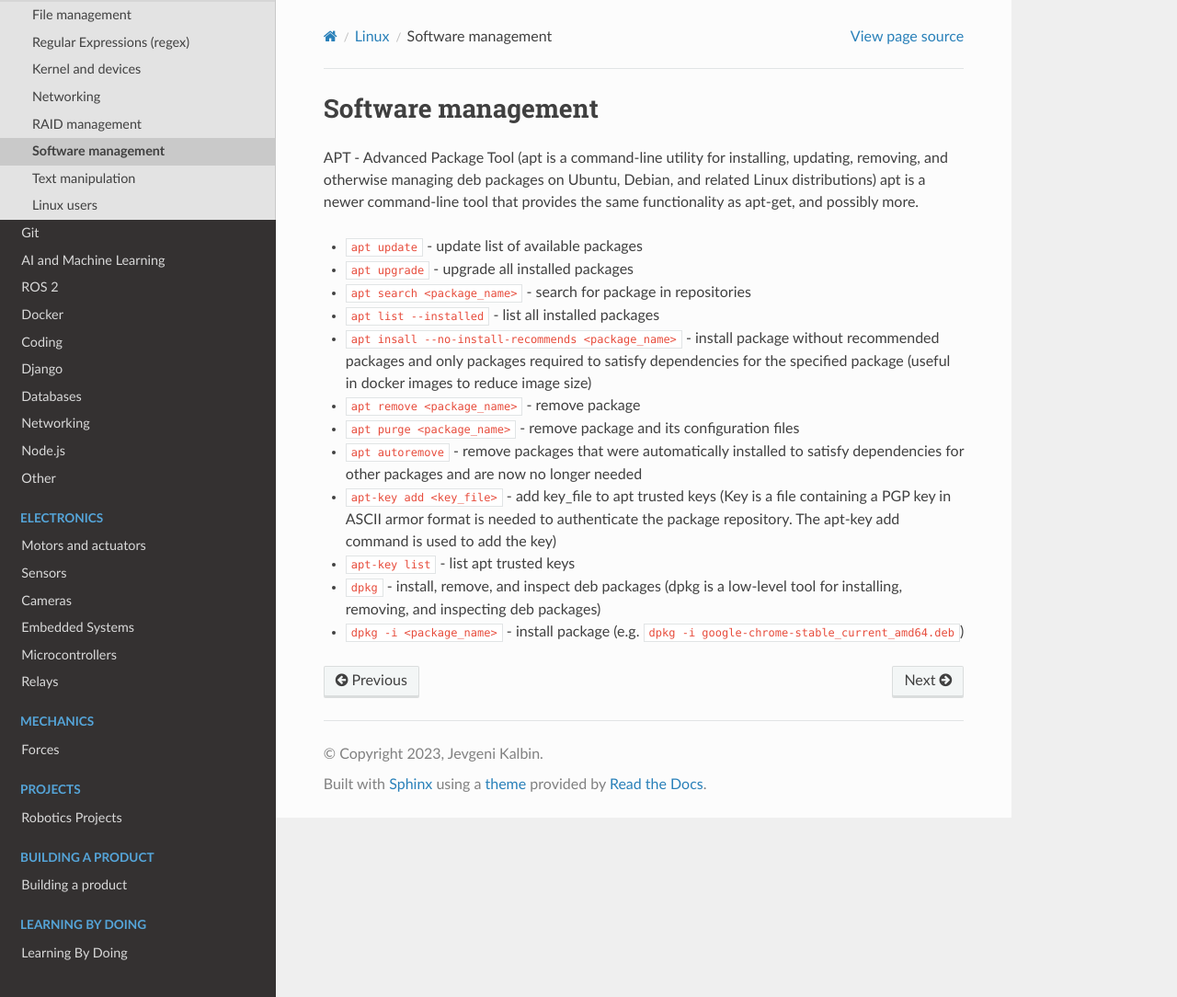
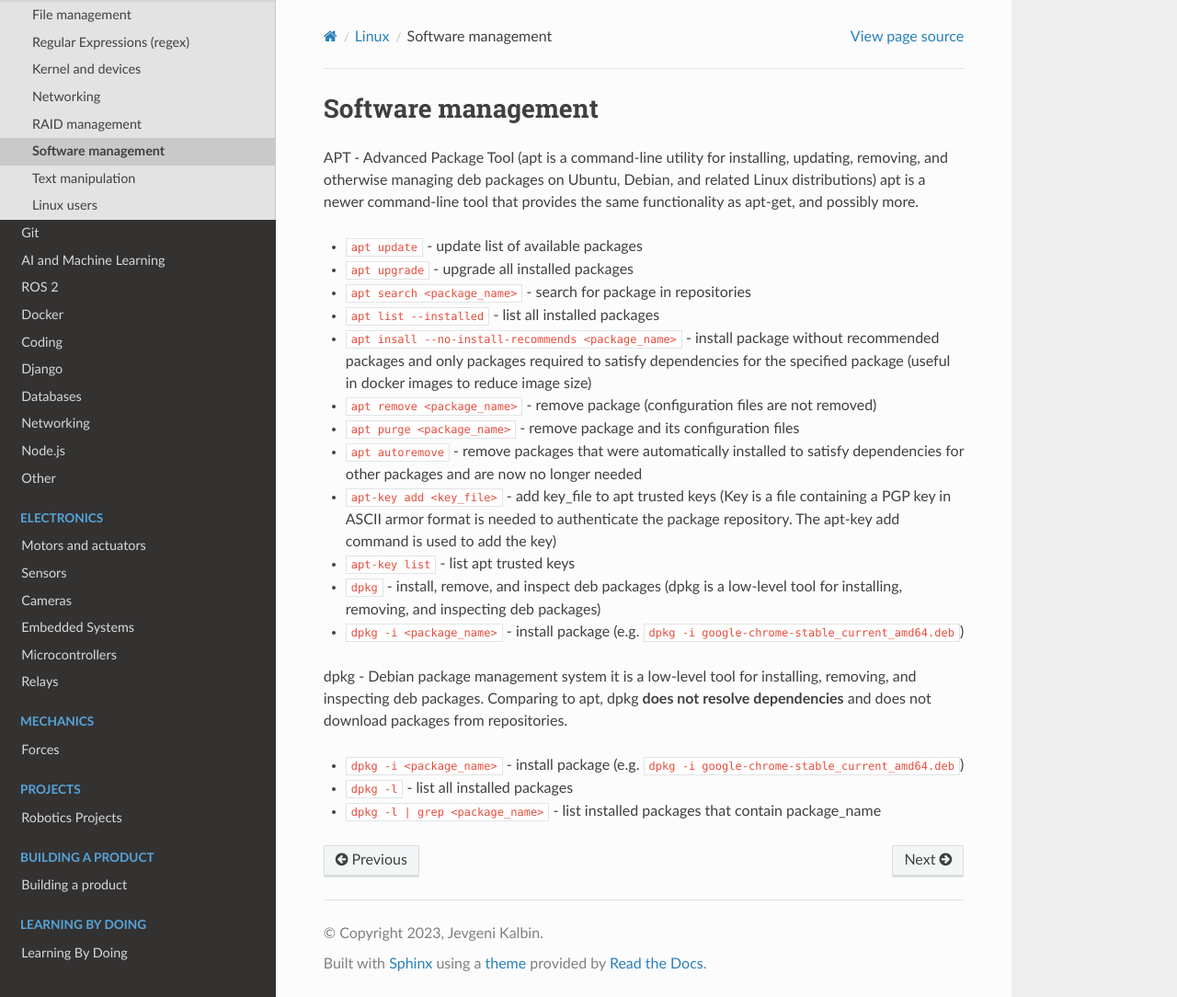
Before and after one commit to jevgenik/manuals, a Sphinx documentation site: the page built from source/files/software/linux/software_management.rst, in a window 1280 px wide and 1084 px high. Shown: the whole window at 92% size. Built offline with Sphinx 7.4.7 and the Read the Docs theme 2.0.0, drawn with Linux system fonts in a browser that asks for light colours.

Commit message:
linux software management

```diff
--- a/source/files/software/linux/software_management.rst
+++ b/source/files/software/linux/software_management.rst
@@ -17,7 +17,7 @@ the same functionality as apt-get, and possibly more.
 * ``apt insall --no-install-recommends <package_name>`` - install package without recommended packages and only packages
   required to satisfy dependencies for the specified package (useful in docker images to reduce image size)
 
-* ``apt remove <package_name>`` - remove package
+* ``apt remove <package_name>`` - remove package (configuration files are not removed)
 
 * ``apt purge <package_name>`` - remove package and its configuration files
 
@@ -32,3 +32,14 @@ the same functionality as apt-get, and possibly more.
 * ``dpkg`` - install, remove, and inspect deb packages (dpkg is a low-level tool for installing, removing, and inspecting deb packages)
 
 * ``dpkg -i <package_name>`` - install package (e.g. ``dpkg -i google-chrome-stable_current_amd64.deb``)
+
+
+dpkg - Debian package management system
+it is a low-level tool for installing, removing, and inspecting deb packages.
+Comparing to apt, dpkg **does not resolve dependencies** and does not download packages from repositories.
+
+* ``dpkg -i <package_name>`` - install package (e.g. ``dpkg -i google-chrome-stable_current_amd64.deb``)
+
+* ``dpkg -l`` - list all installed packages
+
+* ``dpkg -l | grep <package_name>`` - list installed packages that contain package_name
```
